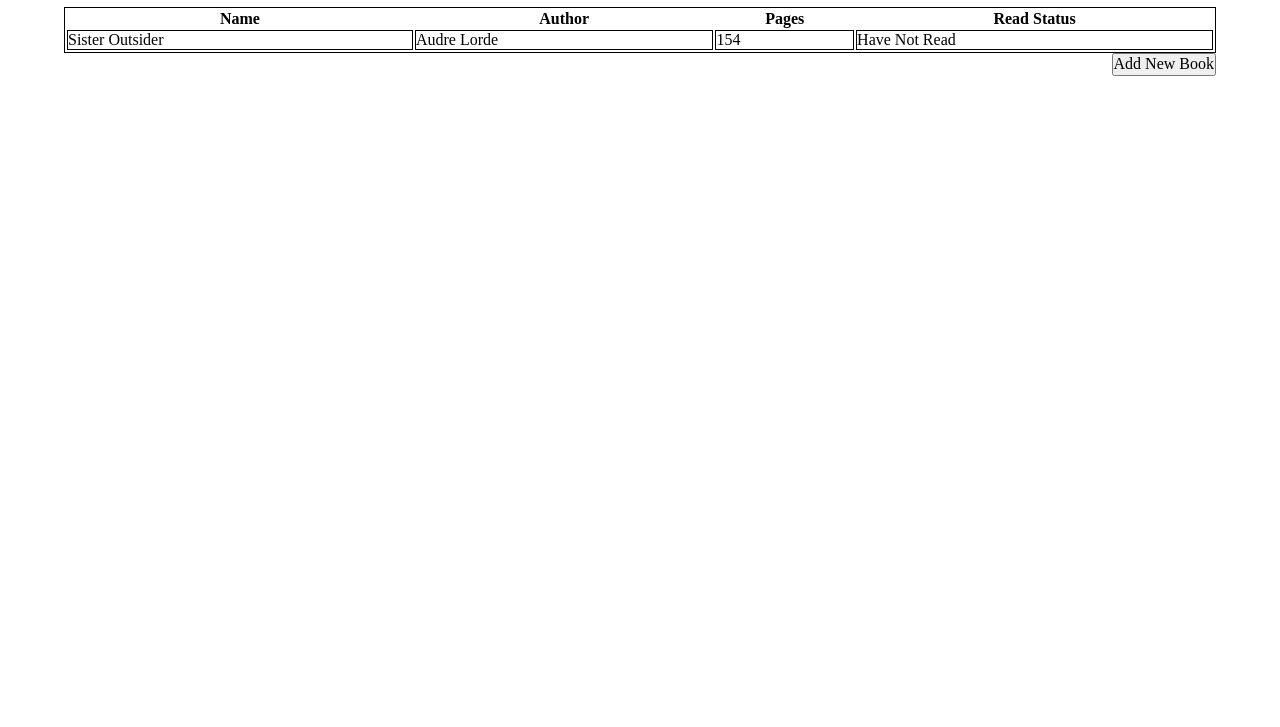
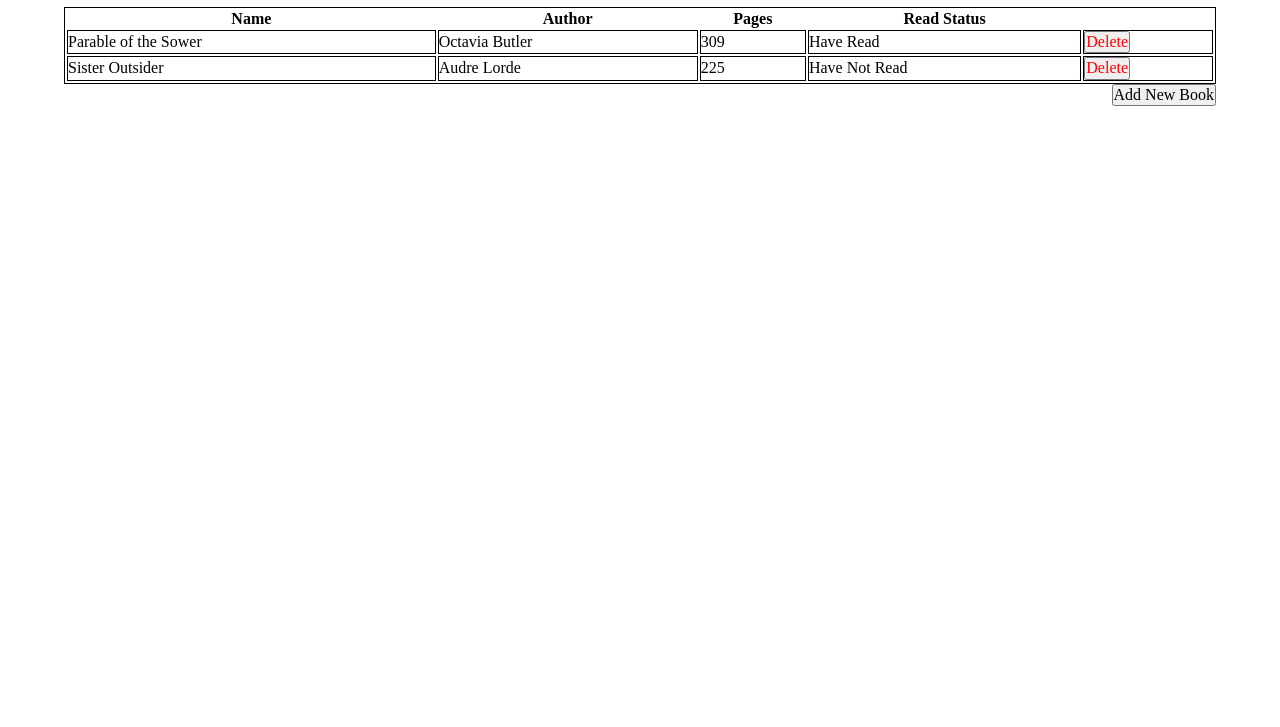
Before and after one commit to kaykaym01/library, a plain HTML site: page index.html in a window 1280 px wide. Shown: the part 73-800 px from the top of the page. Drawn offline with Linux system fonts and the light colour scheme.

Commit message:
Add button to delete book from library

```diff
--- a/index.html
+++ b/index.html
@@ -26,12 +26,6 @@
                         <th>Read Status</th>
                     </thead>
                     <tbody>
-                        <tr class="library-row">
-                            <td>Sister Outsider</td>
-                            <td>Audre Lorde</td>
-                            <td>154</td>
-                            <td>Have Not Read</td>
-                        </tr>
                     </tbody>
                 </table>
                 <button class="new-book-btn">Add New Book</button>
--- a/js/app.js
+++ b/js/app.js
@@ -29,30 +29,50 @@ function addBookToLibrary(title, author, numPages, haveRead) {
 
 /**
  * Adds a book to the library display
+ * @param {number} index
  * @param {Book} book
  */
-function addBooktoDisplay(book) {
-    libraryTable = document.querySelector(".library-table tbody");
-    newRow = document.createElement("tr");
+function addBooktoDisplay(index, book) {
+    let libraryTable = document.querySelector(".library-table tbody");
+    let newRow = document.createElement("tr");
     newRow.classList.add("library-row")
+    newRow.setAttribute("data-key", index);
 
-    bookTitle = document.createElement("td");
+    let bookTitle = document.createElement("td");
     bookTitle.textContent = book.title;
     newRow.append(bookTitle);
 
-    bookAuthor = document.createElement("td");
+    let bookAuthor = document.createElement("td");
     bookAuthor.textContent = book.author;
     newRow.append(bookAuthor);
 
-    bookNumPages = document.createElement("td");
+    let bookNumPages = document.createElement("td");
     bookNumPages.textContent = book.numPages;
     newRow.append(bookNumPages);
 
-    bookReadStatus = document.createElement("td");
+    let bookReadStatus = document.createElement("td");
     bookReadStatus.textContent = (book.haveRead) ? "Have Read" : "Have Not Read";
     newRow.append(bookReadStatus);
 
+    let bookDelete = document.createElement("td");
+    let bookDeleteBtn = document.createElement("button");
+    bookDeleteBtn.textContent = "Delete";
+    bookDeleteBtn.classList.add("delete-btn");
+    bookDeleteBtn.addEventListener("click", deleteBook);
+    bookDeleteBtn.setAttribute("data-key", index);
+    bookDelete.append(bookDeleteBtn);
+    newRow.append(bookDelete);
+
     libraryTable.append(newRow);
+}
+
+/**
+ * Removes a book from the library using the data-key attribute
+ */
+function deleteBook(e) {
+    let index = this.getAttribute("data-key");
+    myLibrary.splice(index, 1);
+    displayLibrary();
 }
 
 /**
@@ -70,16 +90,16 @@ function clearLibraryDisplay() {
  */
 function displayLibrary() {
     clearLibraryDisplay();
-    myLibrary.forEach(book => {
-        addBooktoDisplay(book);
-    })
+    for (const [index, book] of myLibrary.entries()) {
+        addBooktoDisplay(index, book);
+    }
 }
 
 /**
  * Shows the form to add new books
  */
 function showNewBookForm() {
-    newBookForm = document.querySelector(".new-book-form");
+    let newBookForm = document.querySelector(".new-book-form");
     newBookForm.style.display = "block";
 }
 
@@ -87,7 +107,7 @@ function showNewBookForm() {
  * Hides the form to add new books
  */
 function hideNewBookForm() {
-    newBookForm = document.querySelector(".new-book-form");
+    let newBookForm = document.querySelector(".new-book-form");
     newBookForm.style.display = "none";
 }
 
@@ -128,11 +148,16 @@ function clickToAddToLibrary() {
     }
 }
 
-addNewBookButton = document.querySelector(".new-book-btn");
+let addNewBookButton = document.querySelector(".new-book-btn");
 addNewBookButton.addEventListener("click", showNewBookForm);
 
-closeNewBookLink = document.querySelector(".close-form-link");
+let closeNewBookLink = document.querySelector(".close-form-link");
 closeNewBookLink.addEventListener("click", hideNewBookForm);
 
-addToLibraryButton = document.querySelector(".new-book-form-submit-btn");
+let addToLibraryButton = document.querySelector(".new-book-form-submit-btn");
 addToLibraryButton.addEventListener("click", clickToAddToLibrary);
+
+// Add some books to the library
+addBookToLibrary("Parable of the Sower", "Octavia Butler", 309, true);
+addBookToLibrary("Sister Outsider", "Audre Lorde", 225, false);
+displayLibrary();
--- a/styles/styles.css
+++ b/styles/styles.css
@@ -38,6 +38,10 @@ Library Display
 tr,
 td {
     border: solid 1px black;
+}
+
+.delete-btn{
+    color: red;
 }
 
 /**
```
